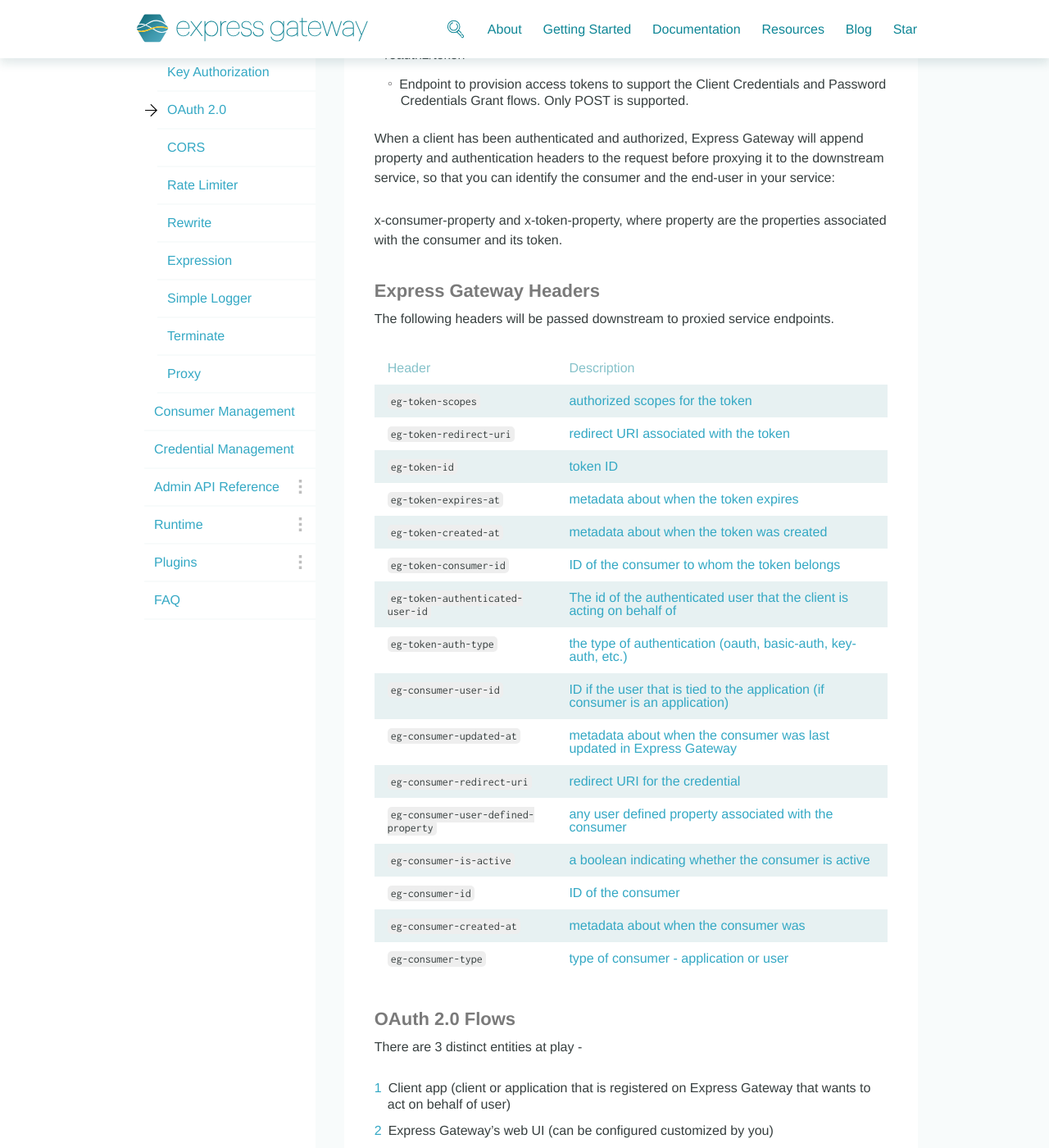
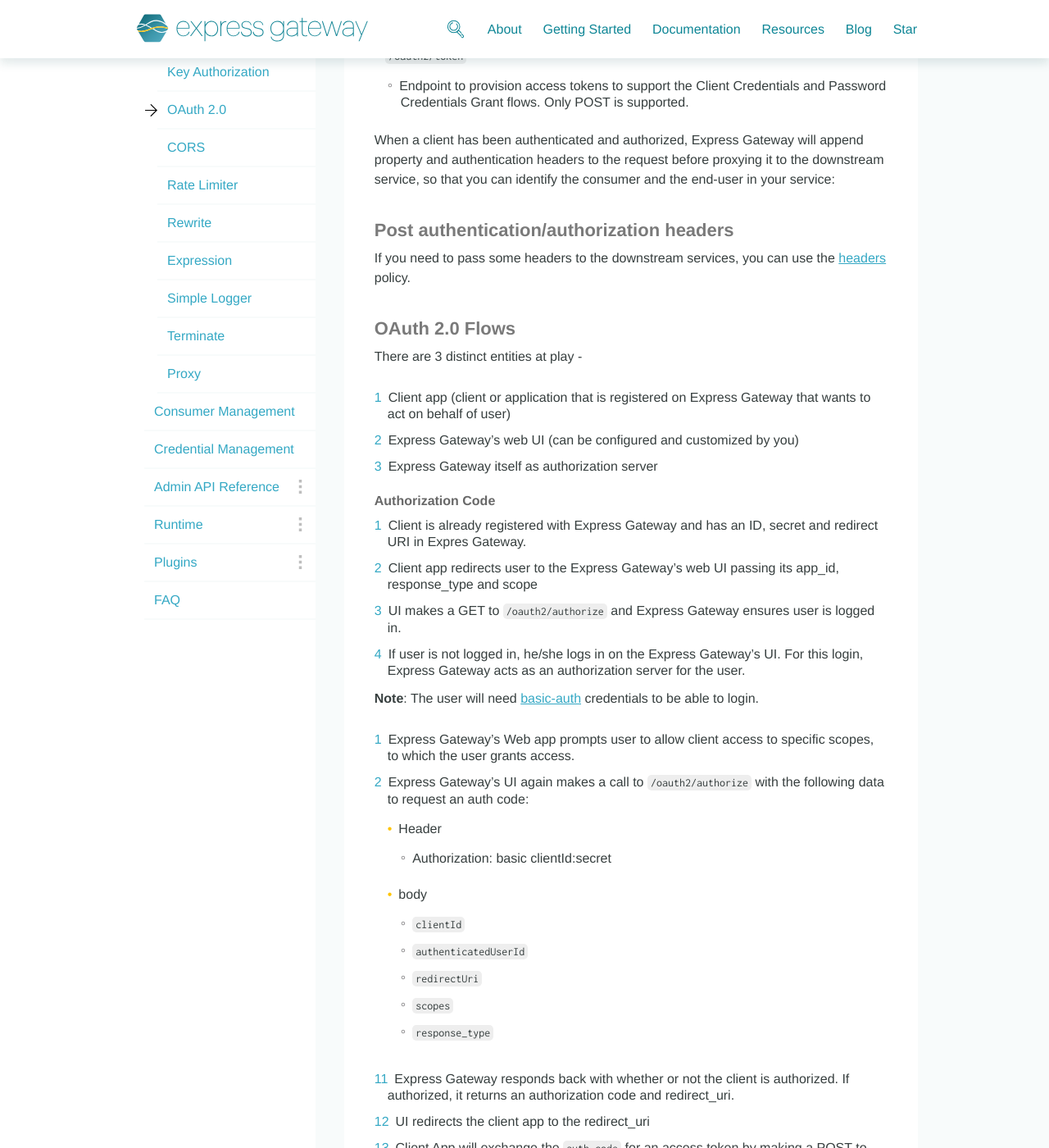
Before and after one commit to ExpressGateway/express-gateway.io, a Jekyll site: the page built from docs/policies/oauth2.md, in a window 1280 px wide and 1400 px high, scrolled down 505 px. Shown: the whole window at 82% size. Built offline with Jekyll 4.4.1, drawn with Linux system fonts in a browser that asks for light colours; nearby versions of some CDN libraries; some web fonts are replaced; comment, search, counter and statistics services are not loaded; some of the changed text lies outside the part shown.

Commit message:
Update docs with new oauth2 features

````diff
--- a/docs/configuration/system.config.yml/accessTokens.md
+++ b/docs/configuration/system.config.yml/accessTokens.md
@@ -7,8 +7,25 @@
 
 OAuth 2.0 related config.
 
-Controls Lifetime of Access Tokens issued by built in OAuth 2.0 server at during one of authorization flows
+This section controls Lifetime of Access Tokens issued by built in OAuth 2.0 server at during one of authorization
+flows as well as the type of token to be issued.
+
 ``` yml
 accessTokens:
   timeToExpiry: 7200000
+  tokenType: 'jwt'
+  issuer: 'express-gateway'
+  audience: 'something'
+  subject: 'somebody'
+  secretOrPrivateKey: 'ssssst'
 ```
+
+## Parameters
+
+* `timeToExpiry`: Expiration time for the token
+* `tokenType`: Token type to be issued. It can be `opaque` or `jwt`
+* `issuer`: Ignored when tokenType is `jwt`. Defines the issuer to be sent in the token
+* `audience`: Ignored when tokenType is `jwt`. Defines the audience to be sent in the token
+* `secretOrPrivateKey`: Ignored when tokenType is `jwt`. Defines the secret or private key used to sign the token
+* `secretOrPrivateKeyFile`: Ignored when tokenType is `jwt`. Defines the file where the secret or private key used to
+sign the token is stored
--- a/docs/policies/oauth2.md
+++ b/docs/policies/oauth2.md
@@ -5,81 +5,65 @@
 ---
 
 ### Description
+
 The OAuth 2.0 policy follows the [RFC-6749 standard][rfc-6749-standard].
 
 Express Gateway plays the role of both resource server and authorization server. In order to use this policy, consumers must be created and an `oauth2` credential created for them.
 
+The OAuth 2.0 policy will listen on the following global endpoints:
 
-
-The OAuth 2.0 policy will listen on the following endpoints:
-
-* /oauth2/authorize
+* `/oauth2/authorize`
     * Endpoint to provision authorization codes for the Authorization Code flow, or the access token for the Implicit Grant flow. Only POST is supported.
 
-* /oauth2/token
+* `/oauth2/token`
     * Endpoint to provision access tokens to support the Client Credentials and Password Credentials Grant flows. Only POST is supported.
 
 
 When a client has been authenticated and authorized, Express Gateway will append property and authentication headers to the request before proxying it to the downstream service, so that you can identify the consumer and the end-user in your service:
 
-x-consumer-property and x-token-property, where property are the properties associated with the consumer and its token.
+#### Post authentication/authorization headers
 
-#### Express Gateway Headers
-
-The following headers will be passed downstream to proxied service endpoints.
-
-| Header                              | Description                                                                    |
-| ----------------------------------- | ------------------------------------------------------------------------------ |
-| `eg-token-scopes`                   | authorized scopes for the token                                                |
-| `eg-token-redirect-uri`             | redirect URI associated with the token                                         |
-| `eg-token-id`                       | token ID                                                                       |
-| `eg-token-expires-at`               | metadata about when the token expires                                          |
-| `eg-token-created-at`               | metadata about when the token was created                                      |
-| `eg-token-consumer-id`              | ID of the consumer to whom the token belongs                                   |
-| `eg-token-authenticated-user-id`    | The id of the authenticated user that the client is acting on behalf of        |
-| `eg-token-auth-type`                | the type of authentication (oauth, basic-auth, key-auth, etc.)                 |
-| `eg-consumer-user-id`               | ID if the user that is tied to the application (if consumer is an application) |
-| `eg-consumer-updated-at`            | metadata about when the consumer was last updated in Express Gateway           |
-| `eg-consumer-redirect-uri`          | redirect URI for the credential                                                |
-| `eg-consumer-user-defined-property` | any user defined property associated with the consumer                         |
-| `eg-consumer-is-active`             | a boolean indicating whether the consumer is active                            |
-| `eg-consumer-id`                    | ID of the consumer                                                             |
-| `eg-consumer-created-at`            | metadata about when the consumer was                                           |
-| `eg-consumer-type`                  | type of consumer - application or user                                         |
+If you need to pass some headers to the downstream services, you can use the [headers][headers] policy.
 
 #### OAuth 2.0 Flows
+
 There are 3 distinct entities at play -
 1. Client app (client or application that is registered on Express Gateway that wants to act on behalf of user)
-2. Express Gateway's web UI (can be configured customized by you)
-3. Express Gateway
+2. Express Gateway's web UI (can be configured and customized by you)
+3. Express Gateway itself as authorization server
 
 ##### Authorization Code
+
 1. Client is already registered with Express Gateway and has an ID, secret and redirect URI in Expres Gateway.
 2. Client app redirects user to the Express Gateway's web UI passing its app_id, response_type and scope
 3. UI makes a GET to `/oauth2/authorize` and Express Gateway ensures user is logged in.
-4. If user is not logged in, he/she logs in on the Express Gateway's UI. For this login, Express GAteway acts as an authorization server for the user.
+4. If user is not logged in, he/she logs in on the Express Gateway's UI. For this login, Express Gateway acts as an
+authorization server for the user.
 
-**Note**: The user will need `basic-auth` credentials to be able to login.
+  **Note**: The user will need [basic-auth][basic-auth] credentials to be able to login.
 
 5. Express Gateway's Web app prompts user to allow client access to specific scopes, to which the user grants access.
 6. Express Gateway's UI again makes a call to `/oauth2/authorize` with the following data to request an auth code:
     * Header
         * Authorization: basic clientId:secret
     * body
-        * clientId
-        * authenticatedUserId
-        * redirectUri
-        * scopes
-        * response_type
+        * `clientId`
+        * `authenticatedUserId`
+        * `redirectUri`
+        * `scopes`
+        * `response_type`
 
 7. Express Gateway responds back with whether or not the client is authorized. If authorized, it returns an authorization code and redirect_uri.
 8. UI redirects the client app to the redirect_uri
-9. Client App will exchange the auth_code for an access token by making a POST to /oauth2/token
+9. Client App will exchange the `auth_code` for an access token by making a POST to `/oauth2/token`
 
 ##### Implicit
-Implicit grant is the same as authorization code grant, except we return a token and redirect_uri in step 7, and it doesn’t have steps 8 and 9.
+
+Implicit grant is the same as authorization code grant, except we return a token and redirect_uri in step 7,
+and it doesn’t have steps 8 and 9.
 
 ##### Client Credentials
+
 Client credentials grant will follow the standard RFC documentation.
 
 ### Usage
@@ -95,7 +79,6 @@
 
 policies:
   - oauth2
-
 ```
 
 ### Example
@@ -105,25 +88,55 @@
 pipelines:
  pipeline1:
   apiEndpoints:
-   -
-   authorizedEndpoint
+   - authorizedEndpoint
   policies:
-   -
-   oauth2:
-   -
+   - oauth2:
    proxy:
      action:
       serviceEndpoint: backend
-
 ```
 
+### JWT support
+
+By default, the oAuth2 server will respond back with an *opaque token*. This is a token in a proprietary format that
+typically contain some identifier to information in a server’s persistent storage. To validate an opaque token,
+the recipient of the token needs to call the server that issued the token.
+
+However, it also supports issuing and veryfing JWT. This might come handy if you have multiple microservies across your
+data center that need to be authenticated and authorized.
+
+First of all, you'll need to configure the gateway to issue JSON Web Tokens instead of opaque ones. This can be done in
+the [system.config.yml accessTokens section][access-tokens].
+
+Then, you'll need to instruct the `oauth2` policy to verify JWT.
+
+```yml
+policies:
+  - oauth2:
+      action:
+        jwt:
+          issuer: express-gateway
+          audience: something
+          subject: test
+          secretOrPublicKey: ssssst
+          checkCredentialExistence: false
+```
+
+`jwt` parameters are the same listed in the [jwt policy][jwt]
+
+You can see a live example on [Glitch](https://glitch.com/edit/#!/express-gateway-test)
+
 ### Customizing the UI
+
 The basic implementation of the UI for the OAuth2 policy is found in `/lib/policies/oauth2/views`. In this directory, you can customize the code to suit your needs.
 
 [rfc-6749-standard]: https://tools.ietf.org/html/rfc6749
 [gateway.config.yml]: {{ site.baseurl }}{% link docs/configuration/gateway.config.yml/index.md %}
 [policies]: {{ site.baseurl }}{% link docs/configuration/gateway.config.yml/policies.md %}
+[access-tokens]: {{ site.baseurl }}{% link docs/configuration/system.config.yml/accessTokens.md %}
 [basic-auth]:{{ site.baseurl }}{% link docs/policies/basic-authorization.md %}
+[jwt]:{{ site.baseurl }}{% link docs/policies/jwt.md %}
+[headers]:{{ site.baseurl }}{% link docs/policies/headers.md %}
 [cli]: {{ site.baseurl }}{% link docs/cli/index.md %}
 [users-create]: {{ site.baseurl }}{% link docs/cli/users/create.md %}
 [apps-create]: {{ site.baseurl }}{% link docs/cli/apps/create.md %}
````
Also changed, not shown: docs/policies/jwt.md (+6 -3 lines).
